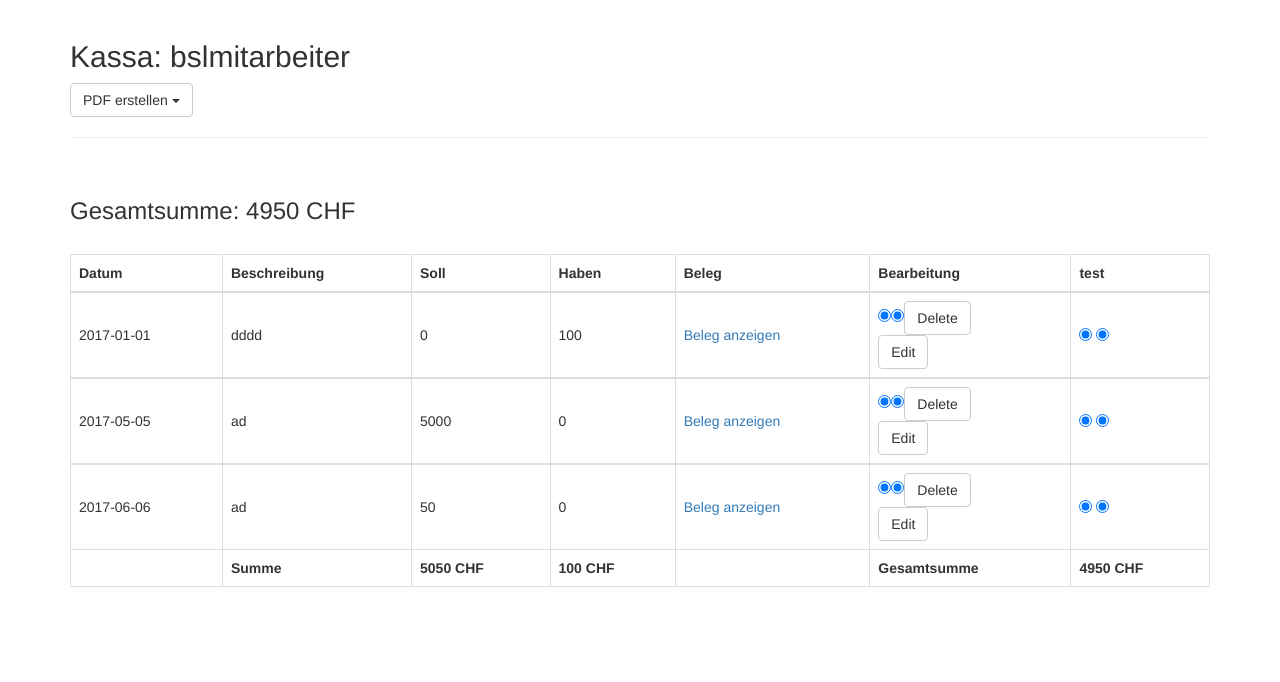
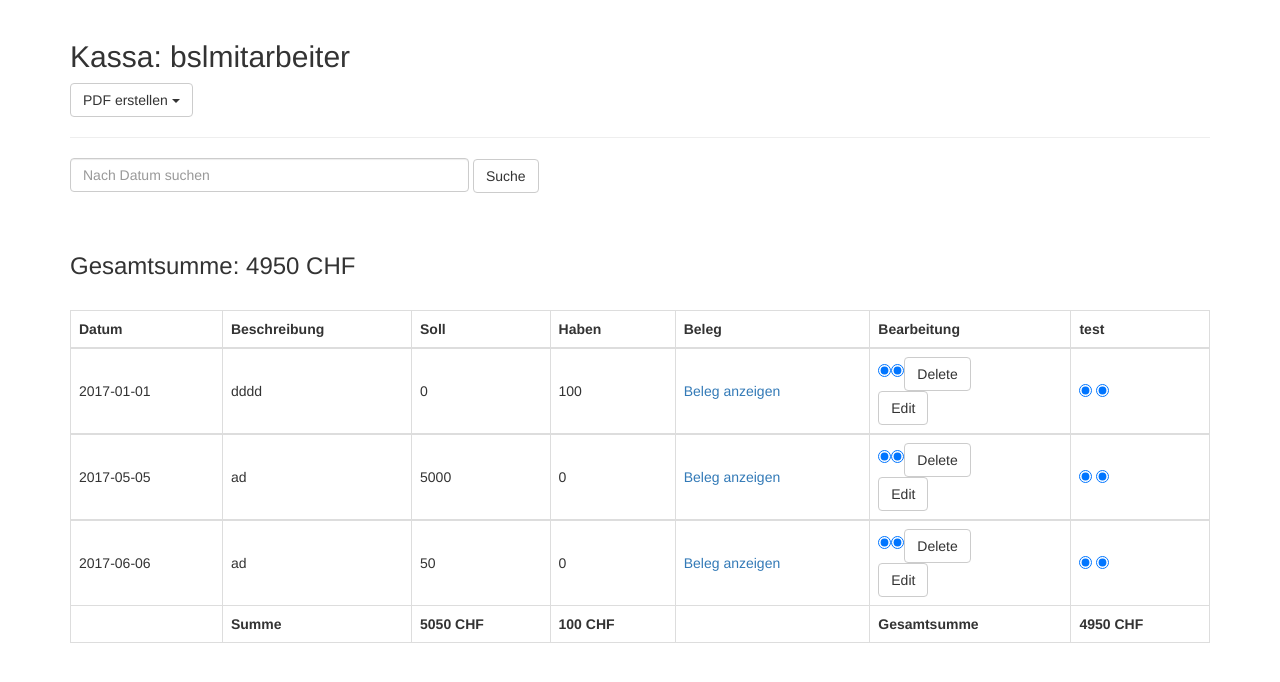
Before and after one commit to zbierdeckelnati/kassa, a PHP site: page /bslmitarbeiter.php in a window 1280 px wide. Shown: the part 52-734 px from the top of the page. Run offline with PHP 8.4, Linux system fonts and the light colour scheme; a user stored in the database is signed in; data comes from the database, SQL or seed files in the repository; data that the repository does not hold is empty; some libraries are stand-ins or nearby versions.

Commit message:
Natal
Suche

```diff
--- a/bslmitarbeiter.php
+++ b/bslmitarbeiter.php
@@ -45,6 +45,14 @@
 		color: #262626;
 		text-decoration: none;
 		background-color: #f5f5f5;
+	}
+
+	input#searching.form-control {
+		width: 35%;
+	}
+
+	input#searching.form-control {
+		display: inline;
 	}
   </style>
     <div style="display: none;">
@@ -123,9 +131,17 @@
 			</div>
 		<hr>
 
+
+
+		<form action="searching.php" method="post">
+			<input id="searching" type="text" class="form-control" name="searching" placeholder="Nach Datum suchen">
+			<button type="submit" class="btn btn-default">Suche</button>
+
+		</form>
+
 		<?php
 
-				$sql="SELECT sum(soll)-sum(haben) as totalsollhaben FROM $datenbankname;";
+				$sql="SELECT sum(soll)-sum(haben) as totalsollhaben FROM $datenbankname";
 				$result_set=mysqli_query($db_kassa, $sql);
 				while ($row = mysqli_fetch_assoc($result_set))
 				{?>
```
